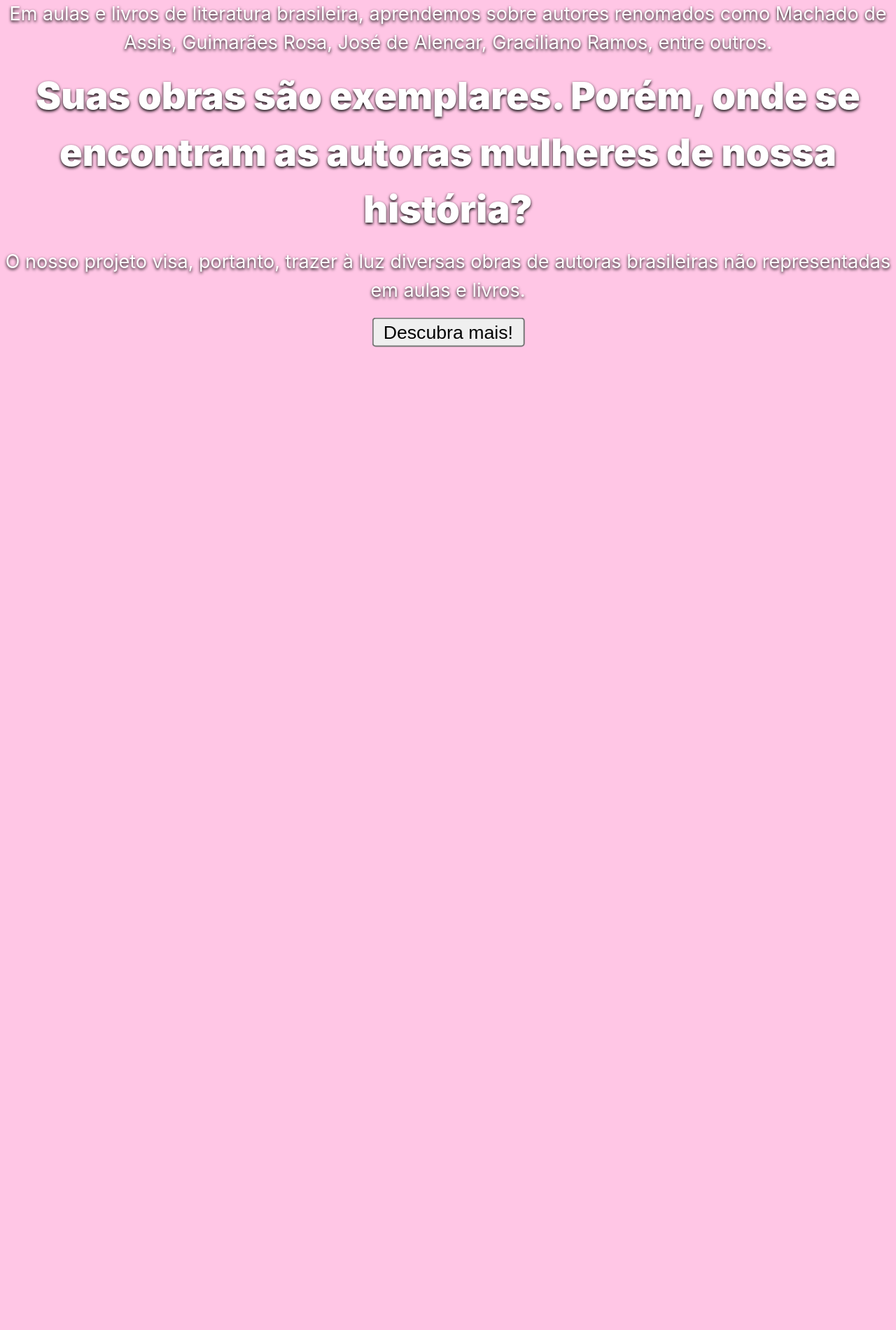
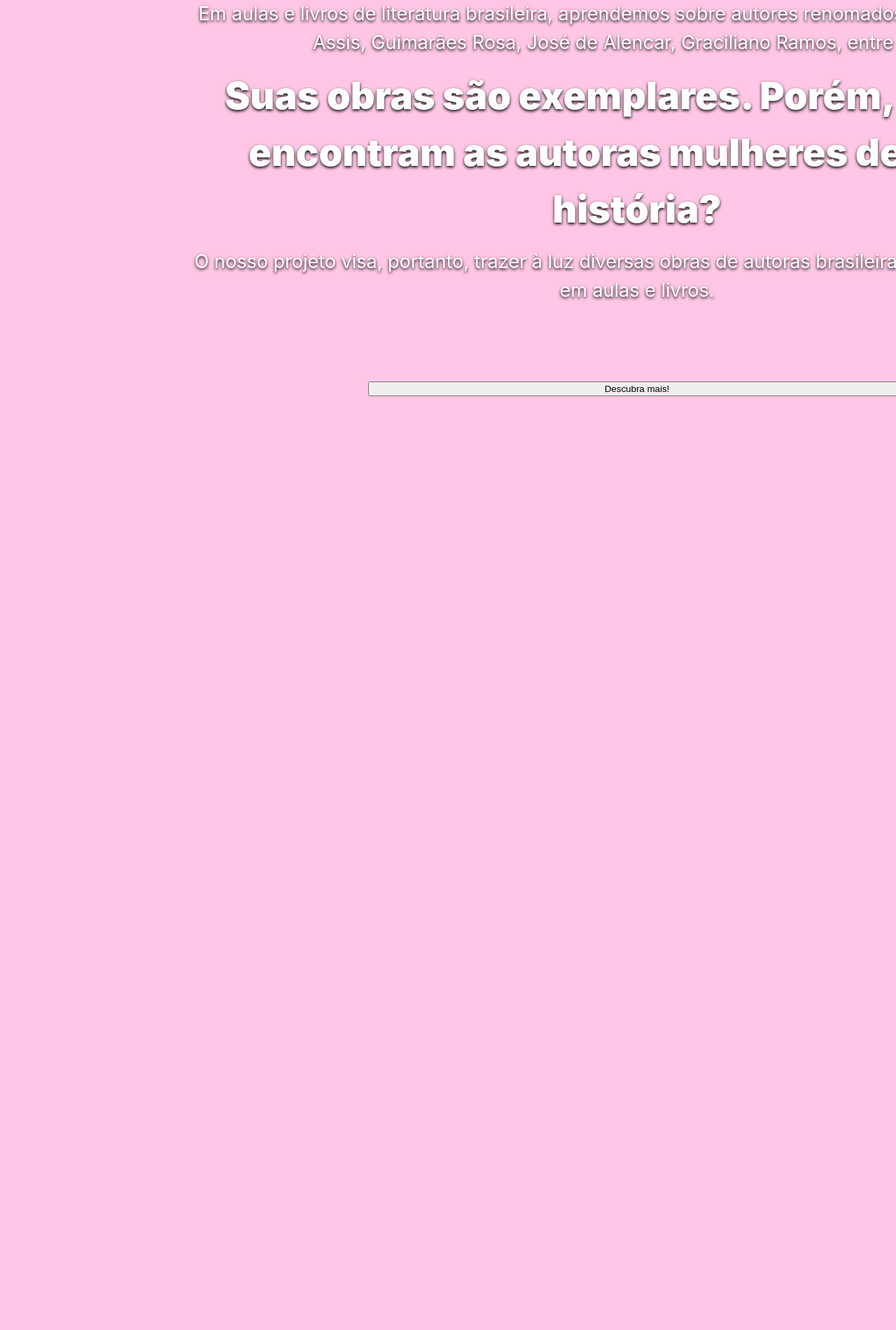
Before and after one commit to elas-na-literatura/elas-na-literatura.github.io, a Jekyll site: the page built from index.markdown, in a window 1280 px wide. Shown: the part 900-2800 px from the top of the page at 70% size. Built offline with Jekyll 4.4.1, drawn with Linux system fonts in a browser that asks for light colours; our own code applies the rules of GitHub Pages for plain Markdown files.

Commit message:
coloquei wrapper?

```diff
--- a/_layouts/home.html
+++ b/_layouts/home.html
@@ -103,11 +103,14 @@
         </div>
         <span style="position: fixed;bottom: 16px;text-align: center;width:100%;font-weight: 900;font-size: 2.5vmin;color:white;text-shadow: #000 0px 2px 4px;opacity: calc(1 - var(--blurfactor));animation-name: waves;animation-duration: 6s;animation-iteration-count: infinite;">Arraste para mais!</span>
         <!--<div class="specialquote" style="left: 10%;--scrollpos: 0vmin;text-align: left;"></div>-->
-        <div class="specialquote" style="right: 0;--scrollpos: 0vmin; font-size: 3vmin;text-align: center; font-weight: 400; width: 100vw;height:50vh">
-          <p>Em aulas e livros de literatura brasileira, aprendemos sobre autores renomados como Machado de Assis, Guimarães Rosa, José de Alencar, Graciliano Ramos, entre outros.</p>
-          <p><span style="font-size: 6vmin; font-weight: 900;">Suas obras são exemplares. Porém, onde se encontram as autoras mulheres de nossa história?</span></p>
-          <p>O nosso projeto visa, portanto, trazer à luz diversas obras de autoras brasileiras não representadas em aulas e livros.</p>
-          <p><button class="button" onclick='window.open("{{ site.url }}/obras","_self")' style="transform:scale(2);">Descubra mais!</button></p>
+        <div class="wrapper">
+          <div class="specialquote" style="--scrollpos: 0vmin; font-size: 3vmin;text-align: center; font-weight: 400; width: 100%;height:50vh">
+            <p>Em aulas e livros de literatura brasileira, aprendemos sobre autores renomados como Machado de Assis, Guimarães Rosa, José de Alencar, Graciliano Ramos, entre outros.</p>
+            <p><span style="font-size: 6vmin; font-weight: 900;">Suas obras são exemplares. Porém, onde se encontram as autoras mulheres de nossa história?</span></p>
+            <p>O nosso projeto visa, portanto, trazer à luz diversas obras de autoras brasileiras não representadas em aulas e livros.</p>
+            <br><br>
+            <p><button class="button" onclick='window.open("{{ site.url }}/obras","_self")' style="width:60%;height:50%">Descubra mais!</button></p>
+          </div>
         </div>
         <!--<div class="specialquote" style="right: 10%;--scrollpos: 110vmin;text-align: right;"></div>
         <div class="specialquote" style="left: calc(50% - 20vw);--scrollpos: 150vmin; font-size: 3.5vmax;text-align: center; font-weight: 700; width: 40vw;">-->
```
